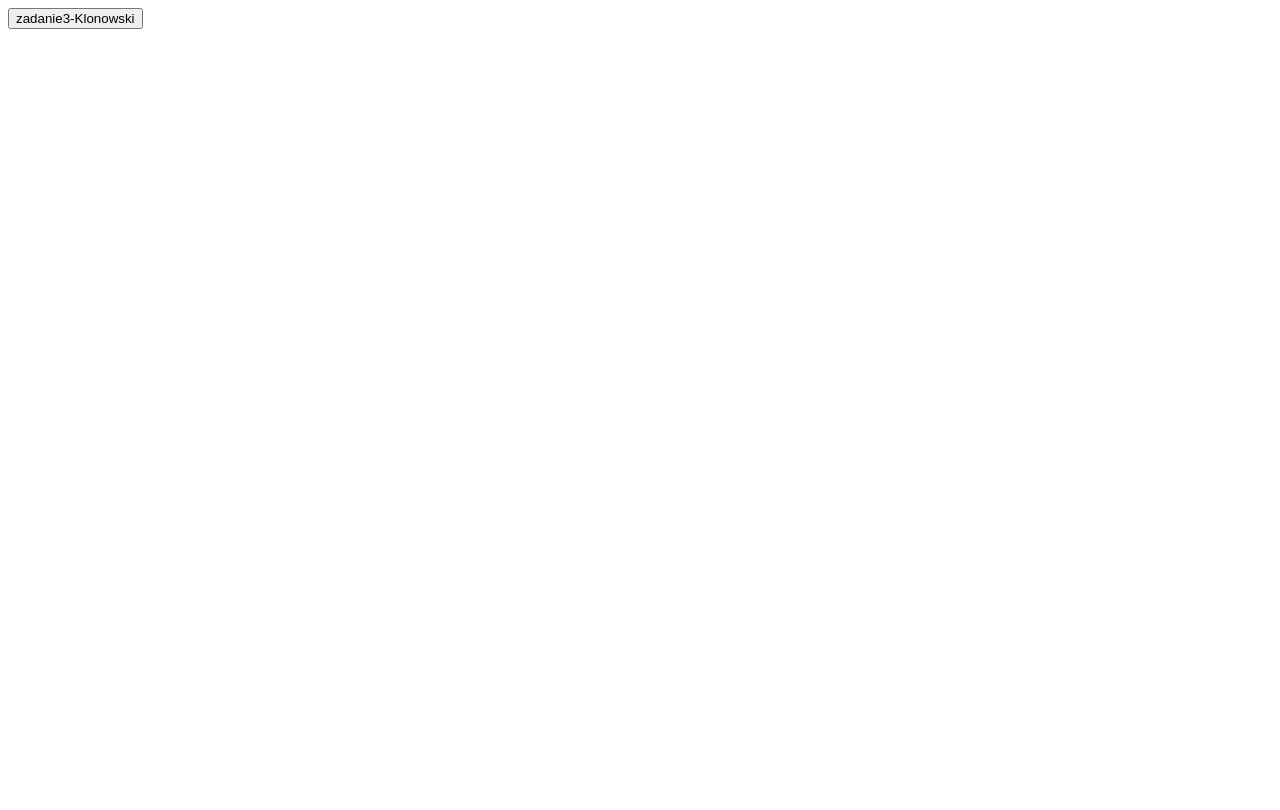
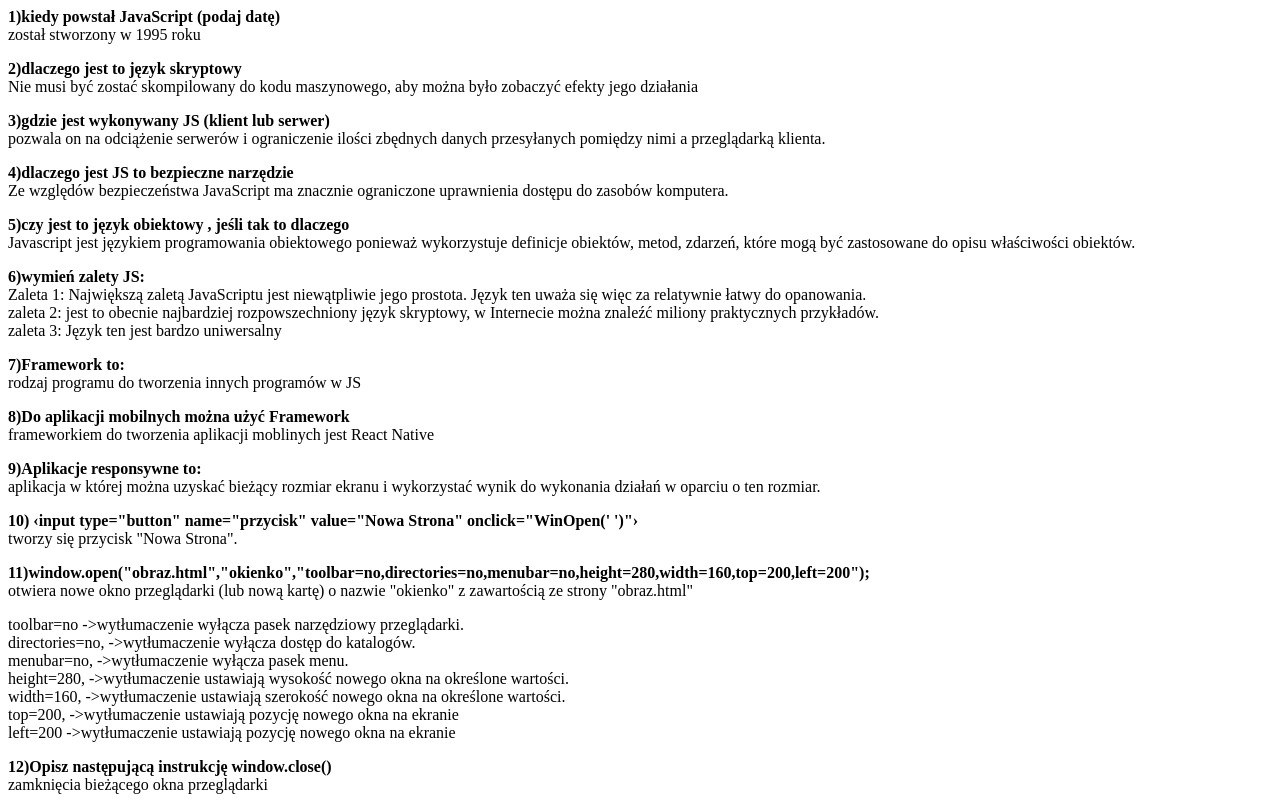
Before and after one commit to mikolajklonowski2f/java, a plain HTML site: page zadanie4_klon.html in a window 1280 px wide. Drawn offline with Linux system fonts and the light colour scheme.

Commit message:
Update zadanie4_klon.html

```diff
--- a/zadanie4_klon.html
+++ b/zadanie4_klon.html
@@ -1,16 +1,60 @@
-<html>
-<head>
-<title> Klonowski 3F</title>
-<script language="JavaScript">
-function WinOpen_Klonowski()
-{
-window.open("obraz.html","okienko","toolbar=no,directories=no,menubar=no,height=380,width=160,top=200,left=200");
-}
-</script>
-</head>
-<body>
-<form>
-<input type="button" name="zadanie3" value="zadanie3-Klonowski" onclick="WinOpen_Klonowski(' ')">
-</form>
-</body>
-</html>
+<html lang="pl-PL">
+<HTML>
+<HEAD>
+<meta charset="utf-8">
+</HEAD>
+<BODY>
+    <p> <font> <b> 1)kiedy powstał JavaScript (podaj datę) </font> </b><br>
+    został stworzony w 1995 roku</p>
+
+        <p> <font> <b> 2)dlaczego jest to język skryptowy        </font> </b><br>
+            Nie musi być zostać skompilowany do kodu maszynowego, aby można było zobaczyć efekty jego działania</p>
+
+    <p> <font> <b> 3)gdzie jest wykonywany JS (klient lub serwer) </font> </b><br>
+        pozwala on na odciążenie serwerów i ograniczenie ilości zbędnych danych przesyłanych pomiędzy
+nimi a przeglądarką klienta. </p>
+
+<p> <font> <b> 4)dlaczego jest JS to bezpieczne narzędzie </font> </b><br>
+    Ze względów bezpieczeństwa JavaScript ma znacznie ograniczone uprawnienia dostępu do zasobów
+komputera. </p>
+
+<p> <font> <b> 5)czy jest to język obiektowy , jeśli tak to dlaczego </font> </b><br>
+    Javascript jest językiem programowania obiektowego ponieważ wykorzystuje definicje obiektów,
+metod, zdarzeń, które mogą być zastosowane do opisu właściwości obiektów. </p>
+
+<p> <font> <b> 6)wymień zalety JS: </font> </b><br>
+    Zaleta 1: Największą zaletą JavaScriptu jest niewątpliwie jego prostota. Język ten uważa się więc za
+relatywnie łatwy do opanowania.<br>
+zaleta 2: jest to obecnie najbardziej rozpowszechniony język skryptowy, w Internecie można
+znaleźć miliony praktycznych przykładów.<br>
+zaleta 3: Język ten jest bardzo uniwersalny </p>
+
+<p> <font> <b> 7)Framework to: </font> </b><br>
+    rodzaj programu do tworzenia innych programów w JS </p>
+
+<p> <font> <b> 8)Do aplikacji mobilnych można użyć Framework </font> </b><br>
+    frameworkiem do tworzenia aplikacji moblinych jest React Native </p>
+
+<p> <font> <b> 9)Aplikacje responsywne to:</font> </b><br>
+    aplikacja w której można uzyskać bieżący rozmiar ekranu i wykorzystać wynik do wykonania działań w oparciu o ten rozmiar. </p>
+
+    <p> <font> <b> 10) &lsaquo;input type="button" name="przycisk" value="Nowa Strona" onclick="WinOpen(' ')"&rsaquo;
+    </font> </b><br>
+    tworzy się przycisk "Nowa Strona".  </p>
+
+    <p> <font> <b> 11)window.open("obraz.html","okienko","toolbar=no,directories=no,menubar=no,height=280,width=160,top=200,left=200");
+    </font> </b><br>
+    otwiera nowe okno przeglądarki (lub nową kartę) o nazwie "okienko" z zawartością ze strony "obraz.html" </p>
+    toolbar=no ->wytłumaczenie wyłącza pasek narzędziowy przeglądarki.<br>
+directories=no, ->wytłumaczenie wyłącza dostęp do katalogów.<br>
+menubar=no, ->wytłumaczenie wyłącza pasek menu.<br>
+height=280, ->wytłumaczenie ustawiają wysokość nowego okna na określone wartości.<br>
+width=160, ->wytłumaczenie ustawiają szerokość nowego okna na określone wartości.<br>
+top=200, ->wytłumaczenie ustawiają pozycję nowego okna na ekranie<br>
+left=200 ->wytłumaczenie ustawiają pozycję nowego okna na ekranie
+<p> <font> <b> 12)Opisz następującą instrukcję window.close()</font> </b><br>
+    zamknięcia bieżącego okna przeglądarki</p>
+
+
+</BODY>
+</HTML>
```
